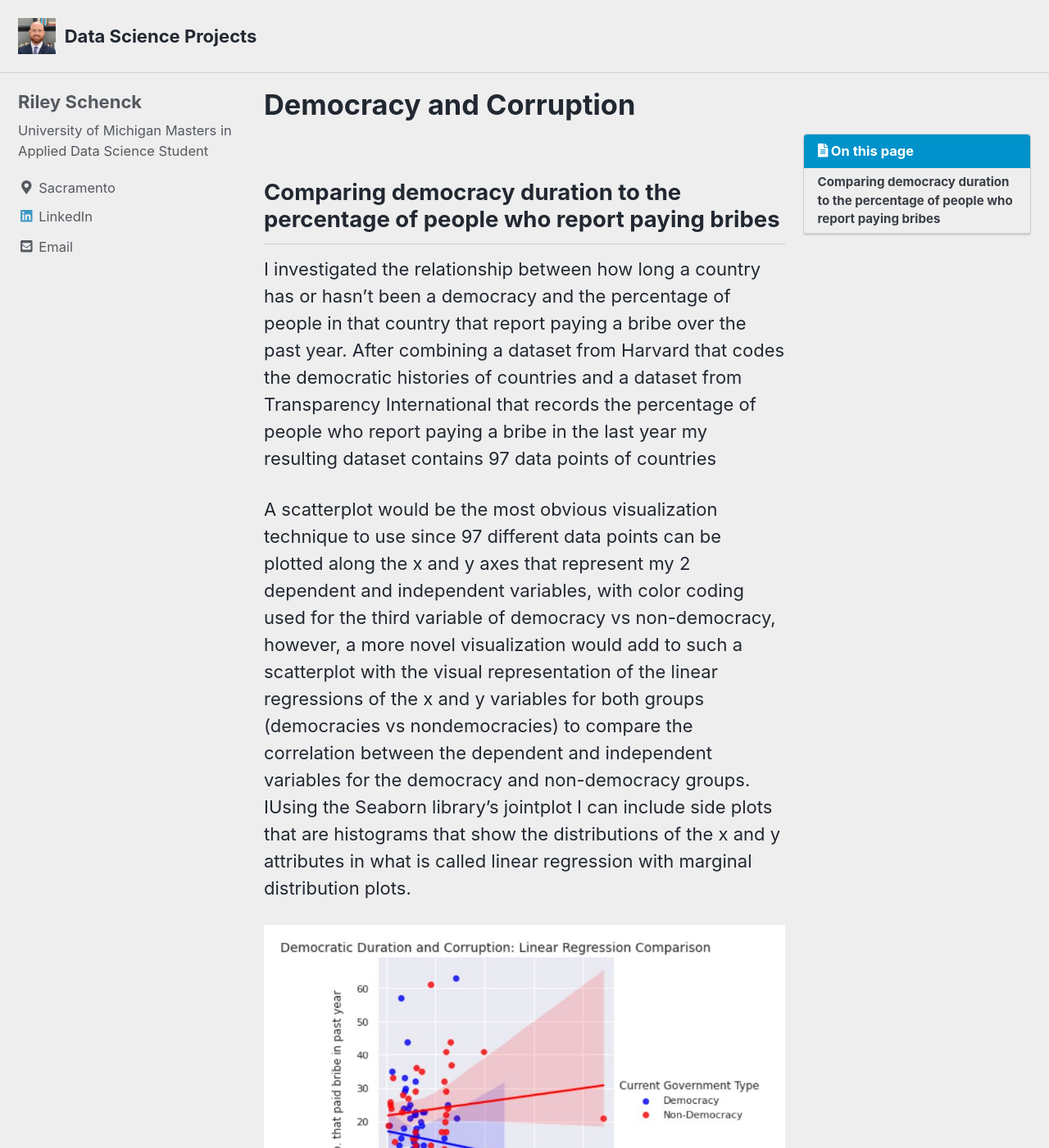
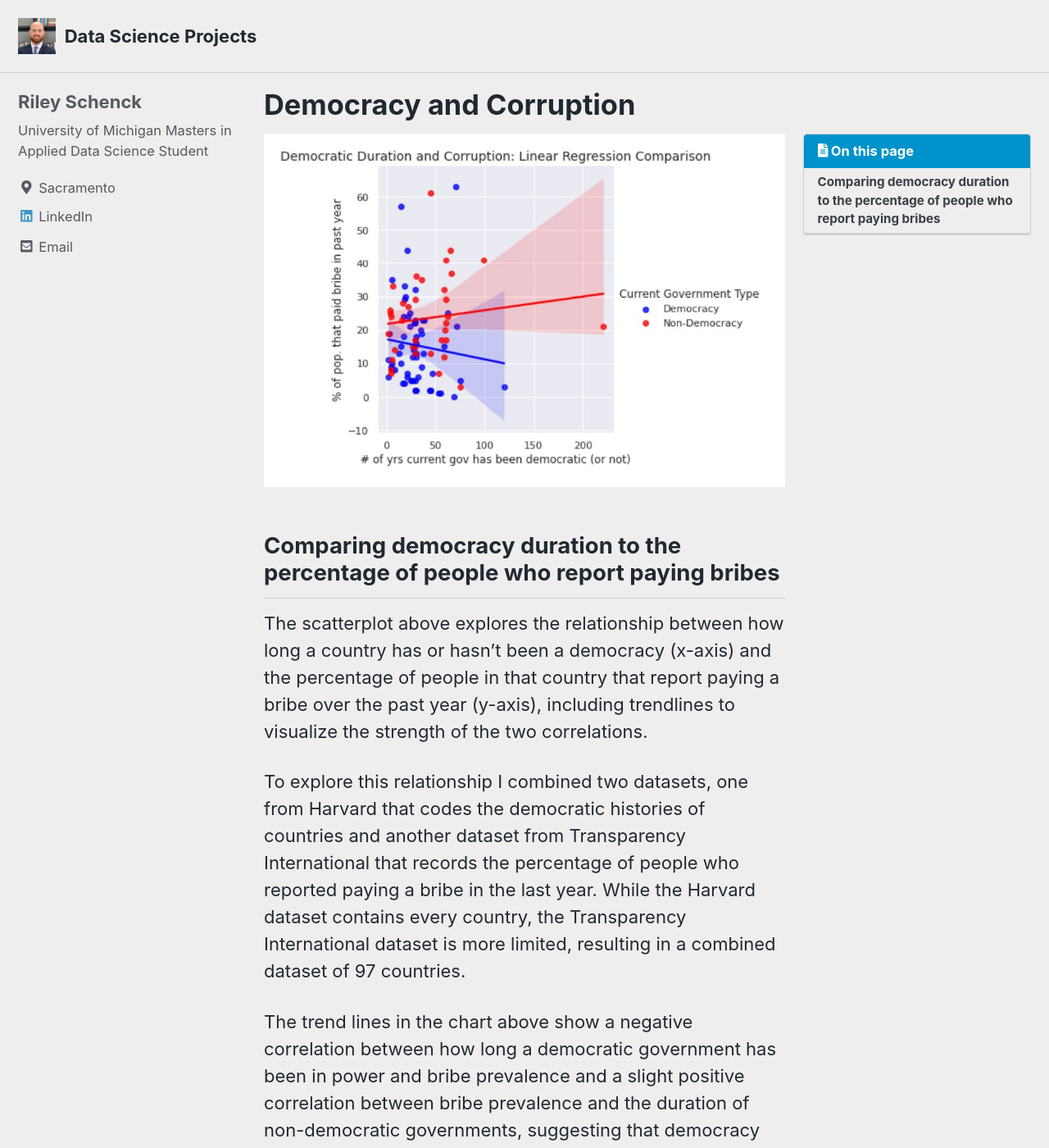
Before and after one commit to rileyschenck/website, a Jekyll site: the page built from _posts/2023-03-11-democracy-bribes.md, in a window 1280 px wide and 1400 px high. Shown: the whole window at 82% size. Built offline with Jekyll 4.4.1, drawn with Linux system fonts in a browser that asks for light colours; cached includes are drawn as plain includes; nearby versions of some CDN libraries; a script that is not in the unit is left out; some of the changed text lies outside the part shown.

Commit message:
Update 2023-03-11-democracy-bribes.md

```diff
--- a/_posts/2023-03-11-democracy-bribes.md
+++ b/_posts/2023-03-11-democracy-bribes.md
@@ -8,21 +8,16 @@ toc: true
 toc_sticky: true
 read_time: false
 ---
+![Plot1]({{ site.url }}{{ site.baseurl }}/assets/images/fig1.png)
 ## Comparing democracy duration to the percentage of people who report paying bribes
 
-I investigated the relationship between how long a country has or hasn't been a democracy and the percentage of people in
-that country that report paying a bribe over the past year. After combining a dataset from Harvard that codes the democratic histories of countries and a dataset from
-Transparency International that records the percentage of people who report paying a bribe in the last year my resulting dataset contains 97 data points of countries
+The scatterplot above explores the relationship between how long a country has or hasn't been a democracy (x-axis) and the percentage of people in
+that country that report paying a bribe over the past year (y-axis), including trendlines to visualize the strength of the two correlations.
 
-A scatterplot would be the most obvious visualization technique to use since 97 different data points can be plotted along the x and y axes that
-represent my 2 dependent and independent variables, with color coding used for the third variable of democracy vs non-democracy, however, a more novel visualization
-would add to such a scatterplot with the visual representation of the linear regressions of the x and y variables for both groups (democracies vs nondemocracies) to compare the correlation between the dependent and independent variables for the democracy and non-democracy groups. IUsing the
-Seaborn library's jointplot I can include side plots that are histograms that show the distributions of the x and y attributes in what is called linear
-regression with marginal distribution plots.
+To explore this relationship I combined two datasets, one from Harvard that codes the democratic histories of countries and another dataset from
+Transparency International that records the percentage of people who reported paying a bribe in the last year. While the Harvard dataset contains every country, the Transparency International dataset is more limited, resulting in a combined dataset of 97 countries.
 
-![Plot1]({{ site.url }}{{ site.baseurl }}/assets/images/fig1.png)
-
-We see that there is a negative correlationbetween how long a democratic government has been in power and bribe prevelence, whereas there is a slight positive correlation between bribe prevelance and the duration of non-democratic governments, suggesting that democracy may be helplful in lowering the prevelence of bribes in a country.
+The trend lines in the chart above show a negative correlation between how long a democratic government has been in power and bribe prevalence and a slight positive correlation between bribe prevalence and the duration of non-democratic governments, suggesting that democracy may be helpful in lowering the prevalence of bribes in a country over time.
 
 We can see that the top 10 countries that report the fewest bribes are mostly democratic countries:
 ![Plot1]({{ site.url }}{{ site.baseurl }}/assets/images/Top 10 least corrupt.png)
@@ -30,6 +25,9 @@ We can see that the top 10 countries that report the fewest bribes are mostly de
 Whereas the top 10 countries with the highest percentage of people reporting paying bribes in the last year are mostly non-democratic countries:
 ![Plot1]({{ site.url }}{{ site.baseurl }}/assets/images/Top 10 most corrupt based on percentage that report paying bribe.png)
 
-If we eliminate the outlier of India which has the highest percentage of people who report paying a bribe in the last year out of all countries, we then see an even stronger negative correlation between the amount of time that a country has been a democracy and the percentage who report paying bribes. Clearly though there are many other, stronger factors at play that determine the prevelance of bribes in a country, as some new democracies have relatively low levels of bribe paying, as do many non-democracies.
+Narrowing our focus to just the democratic countries, if we eliminate the outlier of India with the highest percentage out of all countries of people who report paying a bribe in the last year, we see an even stronger negative correlation between the amount of time that a country has been a democracy and the percentage of people who report paying a bribe in the last year. Although we see a decently sized negative correlation between democracy duration and bribe prevalence, we can also see there are other factors at play as some new democracies have relatively low levels of bribe paying, whereas some older democracies (such as India) have higher levels.
 
 ![Plot1]({{ site.url }}{{ site.baseurl }}/assets/images/noindia.png)
+
+Using the Seaborn library's jointplot I also included side plots of histograms showing the distributions of the x and y attributes in what is called a linear
+regression with marginal distribution plot. We see that the distribution of the prevelance of bribes (y-axis) in democracies skews right towards countries with lower bribe prevalence, whereas the distribution of democracies' age (x-axis) reveals a more normal distribution with a large number of democracies between 20 and 40 years old, a phenomena that could be interesting to explore further.
```
